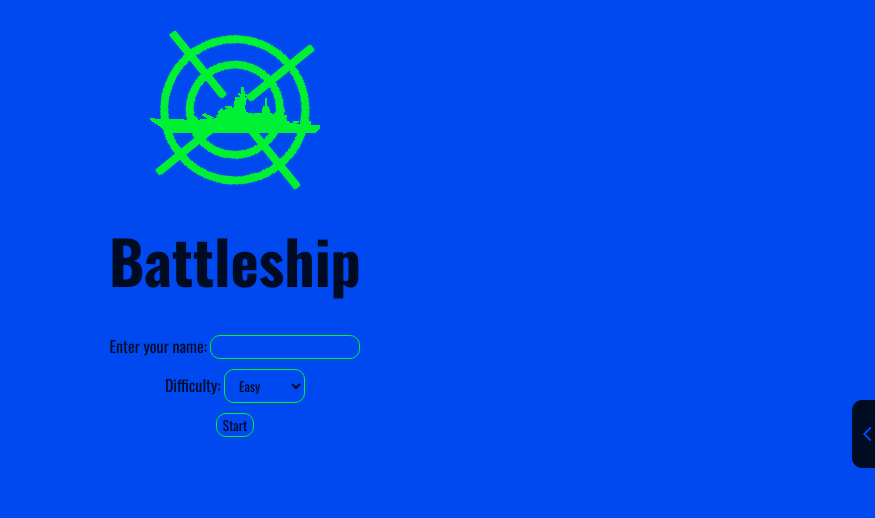
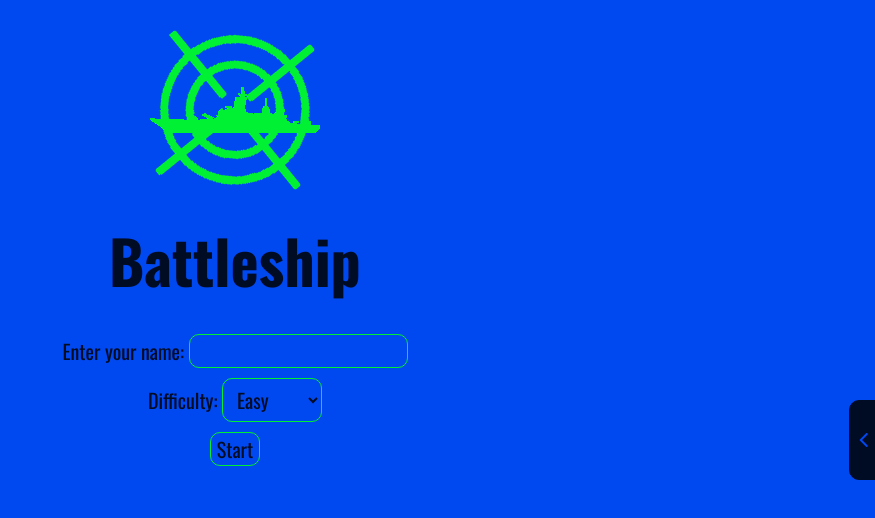
Before and after one commit to efran7107/BattleshipTSX, a React (Vite) app: page / in a window 1280 px wide. Shown: the top 518 px of the page, without its empty margins (405-1280 px from the left). Built offline with nearby package versions, Linux system fonts and the light colour scheme; a web font is replaced by a local one.

Commit message:
style edits

```diff
--- a/src/styles/index.css
+++ b/src/styles/index.css
@@ -30,6 +30,14 @@ body {
   transition: var(--default-transition);
 }
 
+h4 {
+  font-size: 22px;
+}
+
+p {
+  font-size: 18px;
+}
+
 p, h4 {
   margin: 0;
 }
@@ -39,4 +47,9 @@ select,
 button {
   font-family: "Oswald", "Expletus Sans", sans-serif, serif;
   transition: var(--default-transition);
+  font-size: 20px;
 }
+
+label {
+  font-size: 20px;
+}
--- a/src/styles/theme-tab.css
+++ b/src/styles/theme-tab.css
@@ -9,7 +9,7 @@
   border-radius: 10px 0px 0px 10px;
   gap: 10px;
   top: 50%;
-  right: -115px;
+  right: -135px;
   transition: var(--default-transition);
 }
 
```
